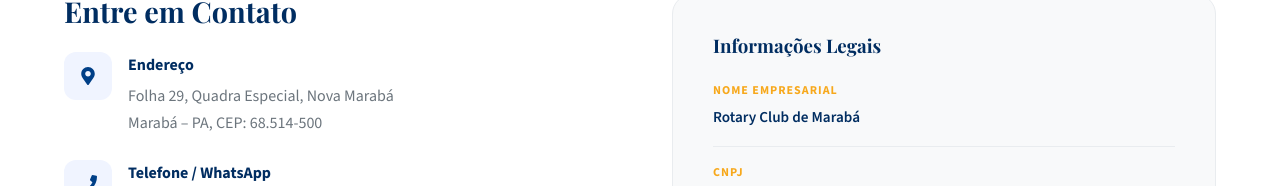
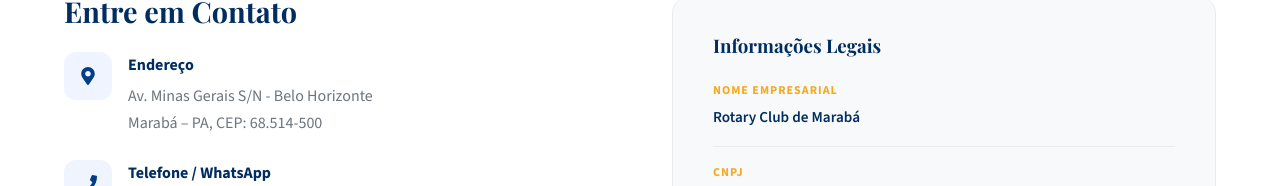
Before and after one commit to rotaryclubmaraba-source/front, a Next.js app: page /contato in a window 1280 px wide. Shown: the part 369-555 px from the top of the page. Built offline with nearby package versions, Linux system fonts and the light colour scheme.

Commit message:
atualização do endereço

```diff
--- a/src/app/contato/page.tsx
+++ b/src/app/contato/page.tsx
@@ -34,7 +34,7 @@
                   </div>
                   <div>
                     <strong style={{ display: 'block', color: '#002d61', marginBottom: 4 }}>Endereço</strong>
-                    <p style={{ color: '#6C757D', lineHeight: 1.7 }}>Folha 29, Quadra Especial, Nova Marabá<br />Marabá – PA, CEP: 68.514-500</p>
+                    <p style={{ color: '#6C757D', lineHeight: 1.7 }}> Av. Minas Gerais S/N - Belo Horizonte<br />Marabá – PA, CEP: 68.514-500</p>
                   </div>
                 </div>
                 <div style={{ display: 'flex', gap: 16, alignItems: 'flex-start' }}>
--- a/src/components/Footer.tsx
+++ b/src/components/Footer.tsx
@@ -134,7 +134,7 @@
               <div style={{ display: 'flex', gap: 12, alignItems: 'flex-start' }}>
                 <FaMapMarkerAlt style={{ color: '#F7A81B', marginTop: 3, flexShrink: 0 }} />
                 <span style={{ fontSize: '0.88rem', opacity: 0.8, lineHeight: 1.6 }}>
-                  Folha 29, Quadra Especial, Nova Marabá<br />
+                  Av. Minas Gerais S/N - Belo Horizonte<br />
                   Marabá – PA, CEP: 68.514-500
                 </span>
               </div>
```
